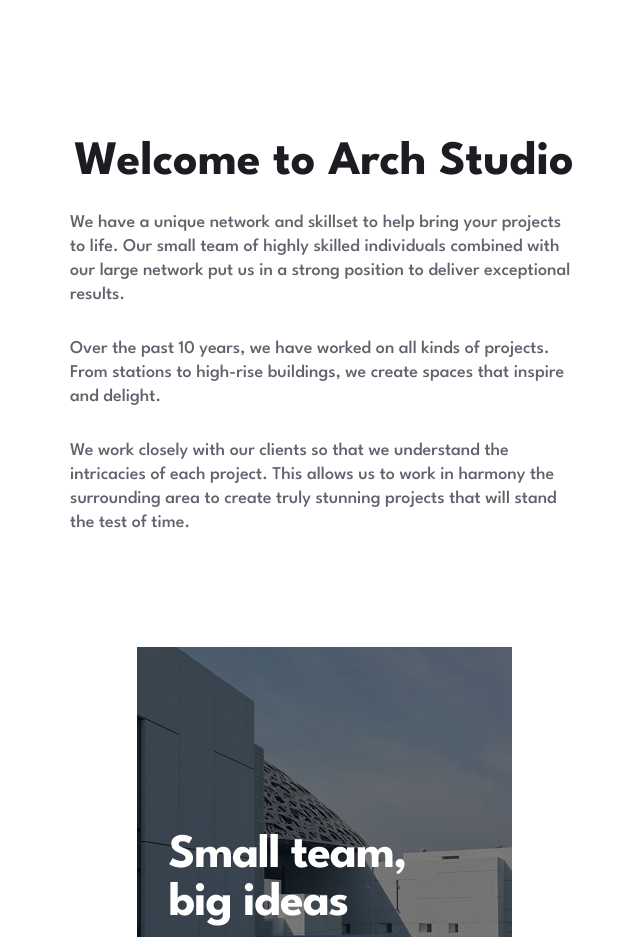
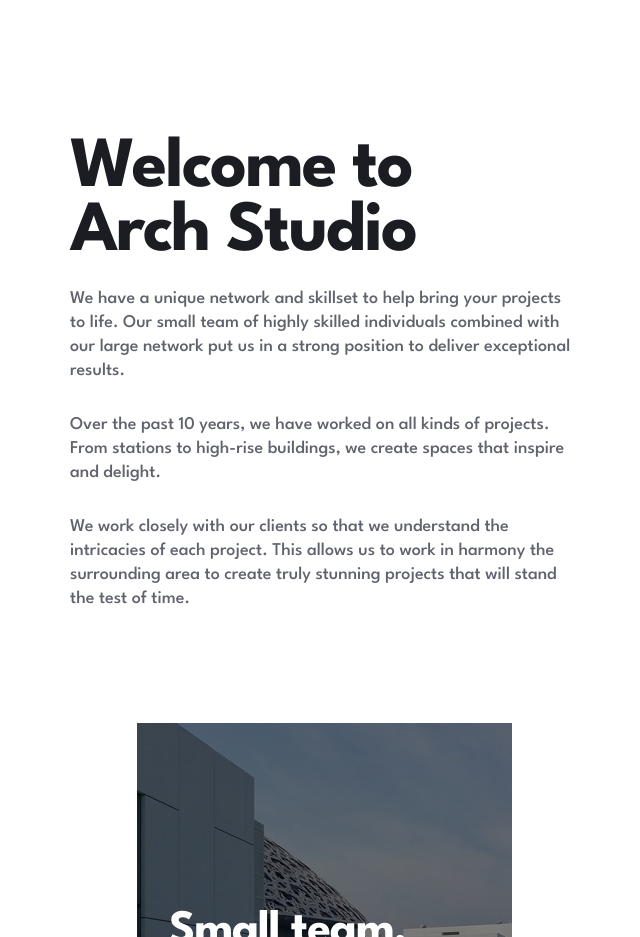
Before and after one commit to gigakhrz/arch-studio-multi-page-website, a Next.js app: page / in a window 1280 px wide. Shown: the part 1020-1957 px from the top of the page, without its empty margins (316-956 px from the left). Built offline with nearby package versions, Linux system fonts and the light colour scheme.

Commit message:
add text updated styles

```diff
--- a/src/app/components/homeChilds/Welocome.tsx
+++ b/src/app/components/homeChilds/Welocome.tsx
@@ -5,8 +5,11 @@ const Welcome = (): JSX.Element => {
       <h1 className="text-[120px] text-[#EEEFF4] leading-[200px] tracking-[-3px]">
         Welcome
       </h1>
-      <div className=" flex flex-col items-center gap-[22px] ">
-        <h1 className="text-[48px] leading-[52px] font-bold tracking=[-1.72px] text-[#1B1D23]">
+      <div className=" flex flex-col items-center gap-[22px] md:items-start md:ga[43px]">
+        <h1
+          className="text-[48px] leading-[52px] font-bold tracking=[-1.72px] text-[#1B1D23] md:text-[72px]
+        md:leading-[64px] md:tracking-[-2px] md:w-[446px]"
+        >
           Welcome to Arch Studio
         </h1>
         <div className="flex flex-col items-center gap-[30px] mb-[40px]">
```
